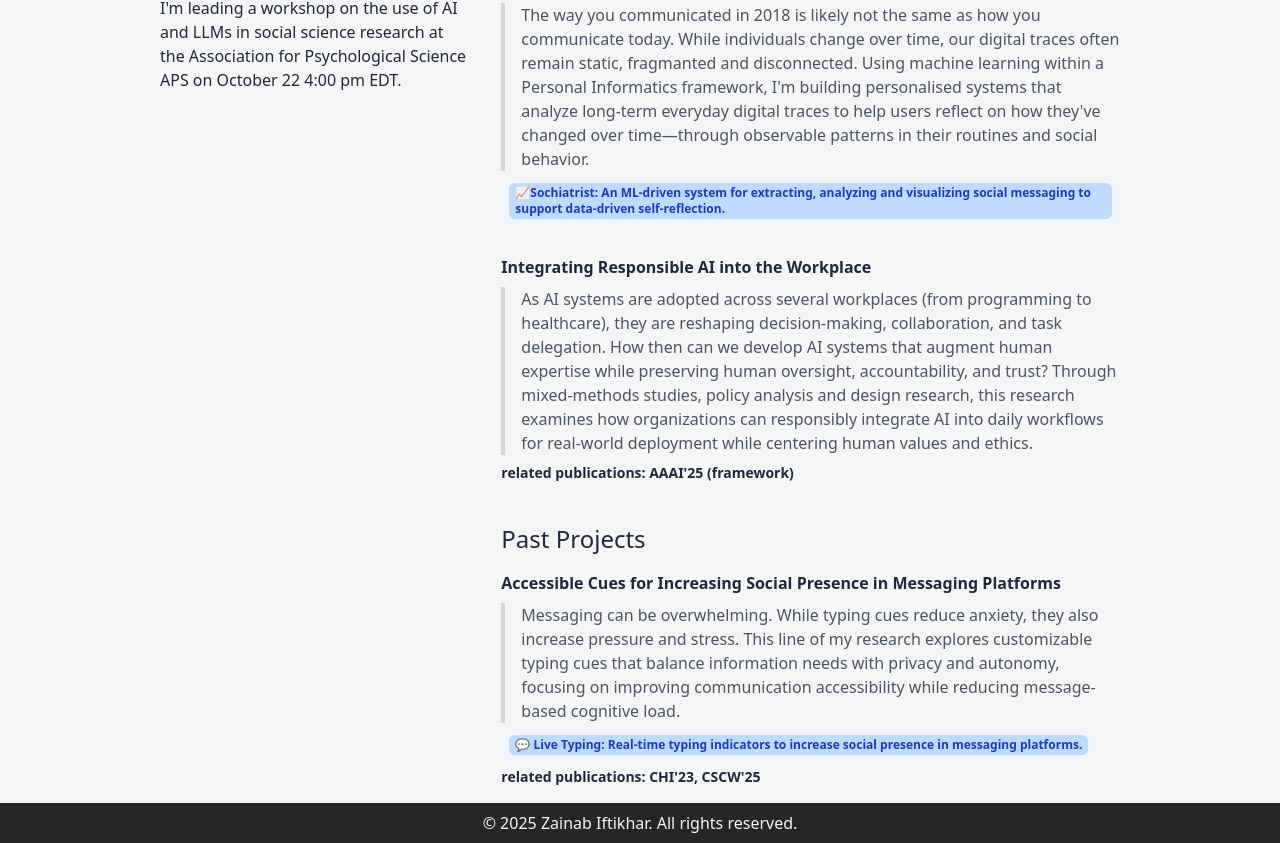
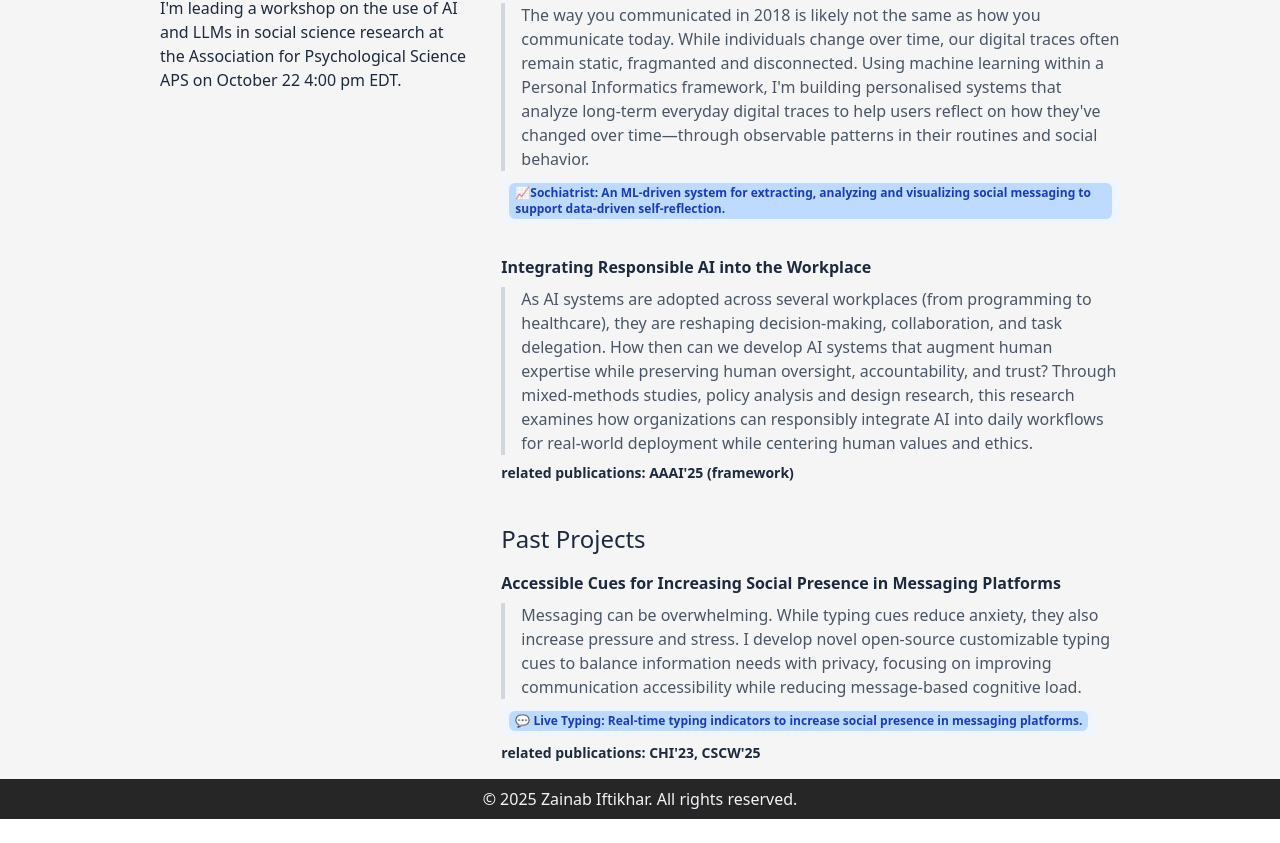
Before and after one commit to prettybuffy/web-vite-app, a React (Vite) app: page /projects in a window 1280 px wide. Shown: the part 554-1397 px from the top of the page. After the commit the page ends 1373 px from the top, so only its background shows below. Built offline with nearby package versions, Linux system fonts and the light colour scheme.

Commit message:
update live typing project

```diff
--- a/src/pages/Projects.jsx
+++ b/src/pages/Projects.jsx
@@ -39,7 +39,7 @@ const projects = [
   {
     title: "Accessible Cues for Increasing Social Presence in Messaging Platforms",
     description: `Messaging can be overwhelming. While typing cues reduce anxiety, they also increase pressure and stress.
-    This line of my research explores customizable typing cues that balance information needs with privacy and autonomy, focusing on improving communication accessibility
+    I develop novel open-source customizable typing cues to balance information needs with privacy, focusing on improving communication accessibility
     while reducing message-based cognitive load.`, //Using mixed methods, the work highlights how tailored cues can enhance clarity, confidence, and social connection, with implications for inclusive messaging design.`,
     systems: "💬 Live Typing: Real-time typing indicators to increase social presence in messaging platforms.",
     link: "https://github.com/brownhci/live-typing",
```
